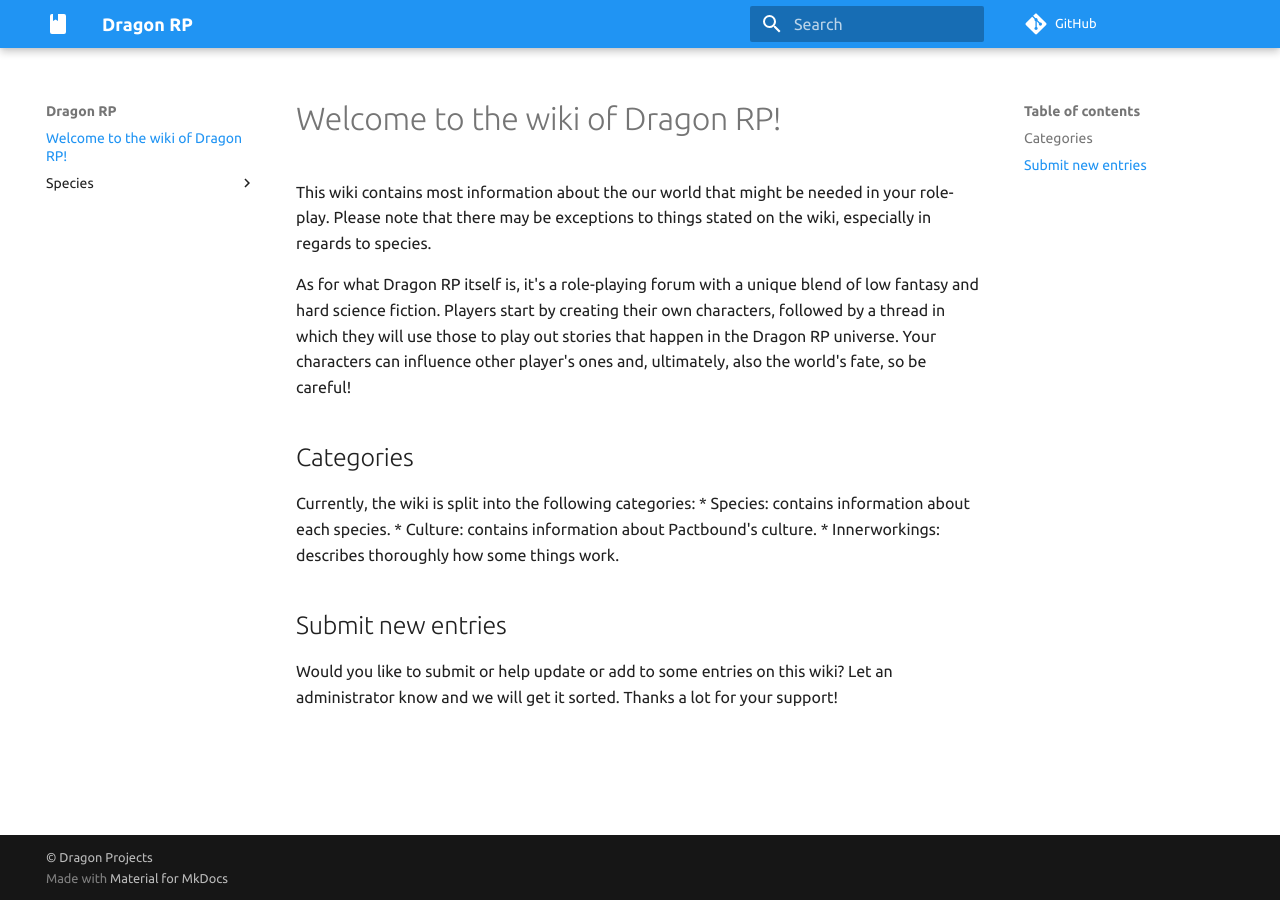
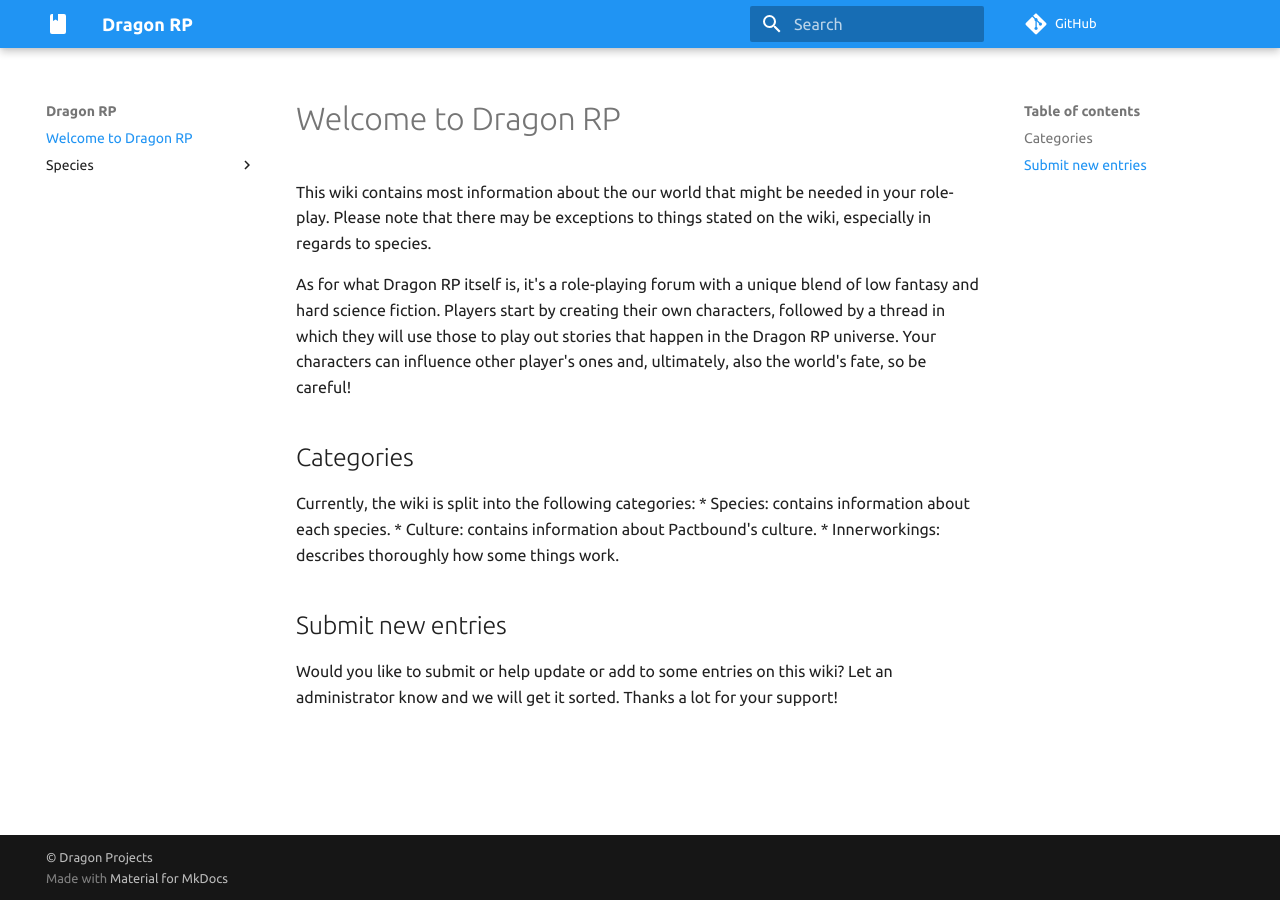
Before and after one commit to dragonprojects/dragonroleplay, an MkDocs documentation site: the page built from docs/index.md, in a window 1280 px wide. Built offline with MkDocs 1.6.1 and Material for MkDocs 9.7.7, drawn with Linux system fonts in a browser that asks for light colours; comment, search, counter and statistics services are not loaded.

Commit message:
Update index.md

```diff
--- a/docs/index.md
+++ b/docs/index.md
@@ -1,4 +1,4 @@
-# Welcome to the wiki of Dragon RP!
+# Welcome to Dragon RP
 This wiki contains most information about the our world that might be needed in your role-play. Please note that there may be exceptions to things stated on the wiki, especially in regards to species.
 
 As for what Dragon RP itself is, it's a role-playing forum with a unique blend of low fantasy and hard science fiction. Players start by creating their own characters, followed by a thread in which they will use those to play out stories that happen in the Dragon RP universe. Your characters can influence other player's ones and, ultimately, also the world's fate, so be careful!
```
